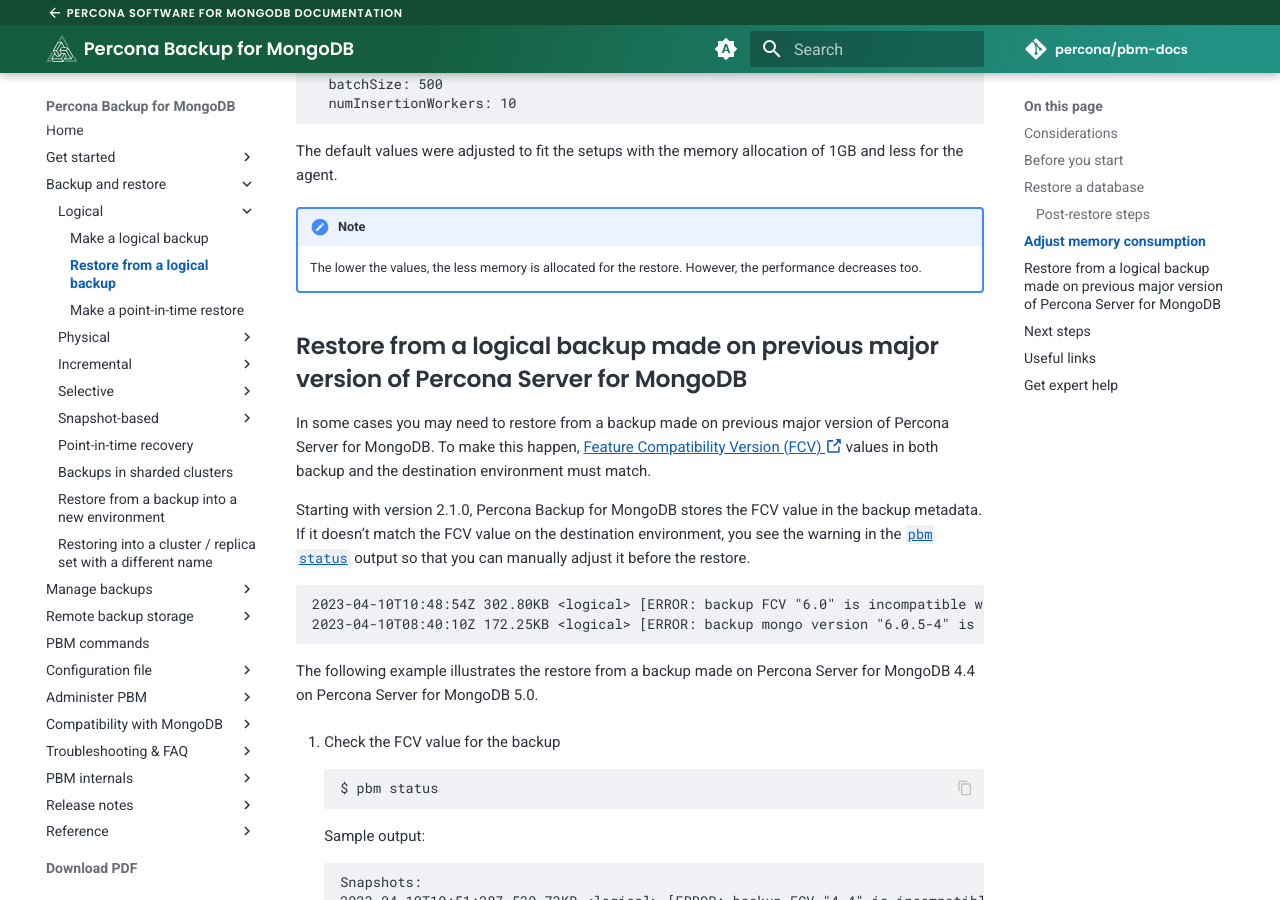
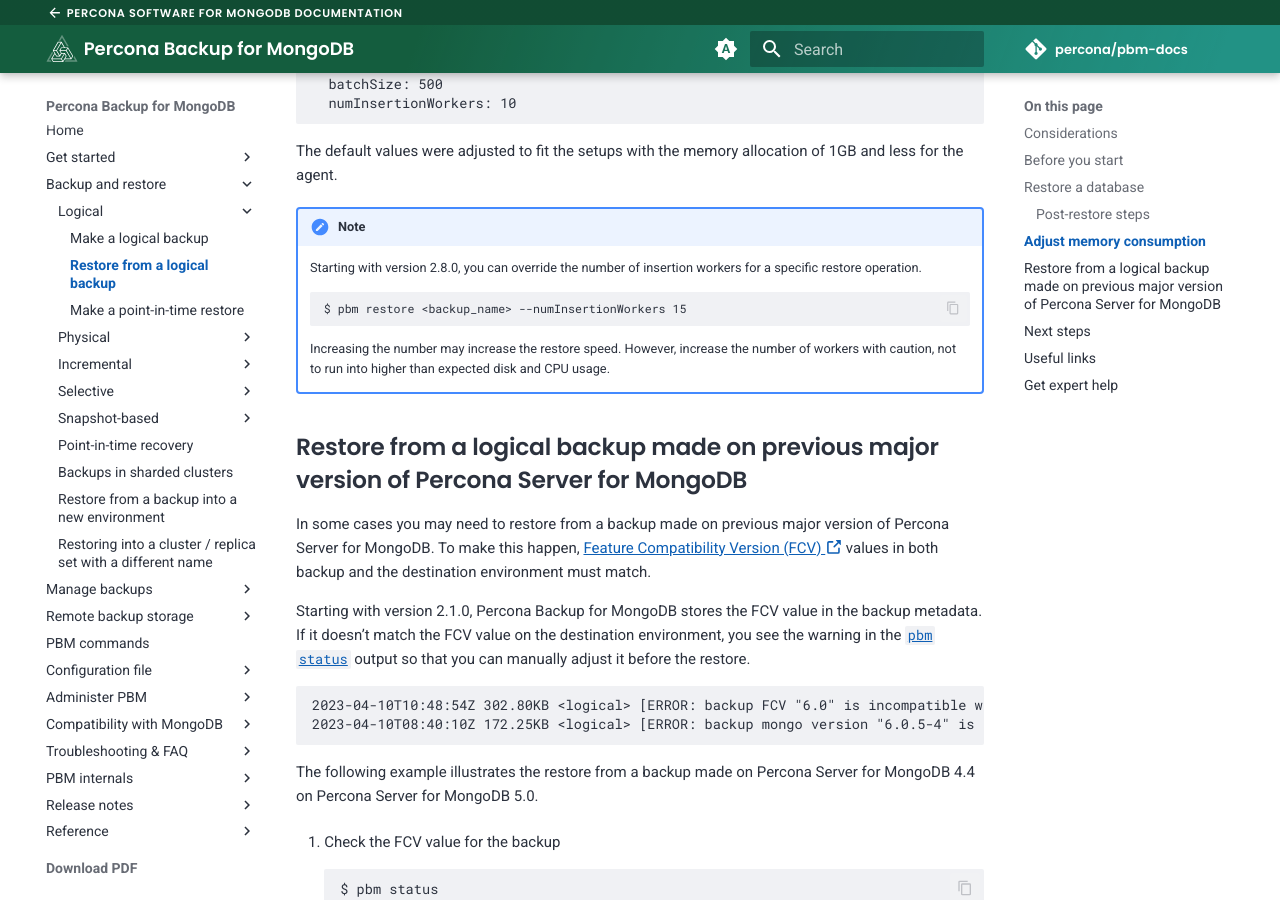
Before and after one commit to percona/pbm-docs, an MkDocs documentation site: the page built from docs/usage/restore.md, in a window 1280 px wide and 900 px high, scrolled down 2238 px. Built offline with MkDocs 1.6.1 and Material for MkDocs 9.7.7, drawn with Linux system fonts in a browser that asks for light colours; nearby versions of some CDN libraries; comment, search, counter and statistics services are not loaded.

Commit message:
PBM-1414 Documented changes in NumInsertionWorkers (#227)
* PBM-1414 Documented changes in NumInsertionWorkers

modified:   docs/reference/pbm-commands.md
	modified:   docs/reference/restore-options.md
	modified:   docs/usage/restore.md

````diff
--- a/docs/reference/pbm-commands.md
+++ b/docs/reference/pbm-commands.md
@@ -801,6 +801,7 @@
 | `--with-users-and-roles` | Restores users and roles created in custom databases during selective restore. Use this flag with the `--ns` flag. Available starting with version 2.5.0.|
 | `-c`, `--config`     | The path to the `mongod.conf` file |
 | `--num-parallel-collections`| Sets the number of collections to process in parallel during a specific logical restore. When undefined, `pbm-agent` processes the number of parallel collections defined for the `restore.numParallelCollections` configuration parameter. If that is undefined,  the default number of collections is the half of the number of logical CPUs. Available starting with version 2.7.0.|
+| `--num-insertion-workers-per-collection`| Specifies the number of insertion workers to run concurrently per collection. Increasing the number for large import may increase the speed of the import. Available starting with version 2.8.0.|
 | `--ns-from`="database.collection" |Specifies the name of the collection you want to restore under a new name. It indicates the collection present in the backup that you are targeting for restoration. Available starting with version 2.8.0.|
 | `--ns-to`="database.collection" | Specifies the new name for the collection you are restoring from the original one. Available starting with version 2.8.0.|
 
--- a/docs/usage/restore.md
+++ b/docs/usage/restore.md
@@ -48,6 +48,7 @@
     $ pbm list
     ```
 
+
 2. Restore from a desired backup. Replace the `<backup_name>` with the desired backup in the following command:
 
        ```{.bash data-prompt="$"}
@@ -79,7 +80,13 @@
 
 !!! note
 
-    The lower the values, the less memory is allocated for the restore. However, the performance decreases too.
+    Starting with version 2.8.0, you can override the number of insertion workers for a specific restore operation.
+
+    ```{.bash data-prompt="$"}
+    $ pbm restore <backup_name> --numInsertionWorkers 15
+    ```
+
+    Increasing the number may increase the restore speed. However, increase the number of workers with caution, not to run into higher than expected disk and CPU usage.
 
 ## Restore from a logical backup made on previous major version of Percona Server for MongoDB
 
````
Also changed, not shown: docs/reference/restore-options.md (+4 -0 lines).
